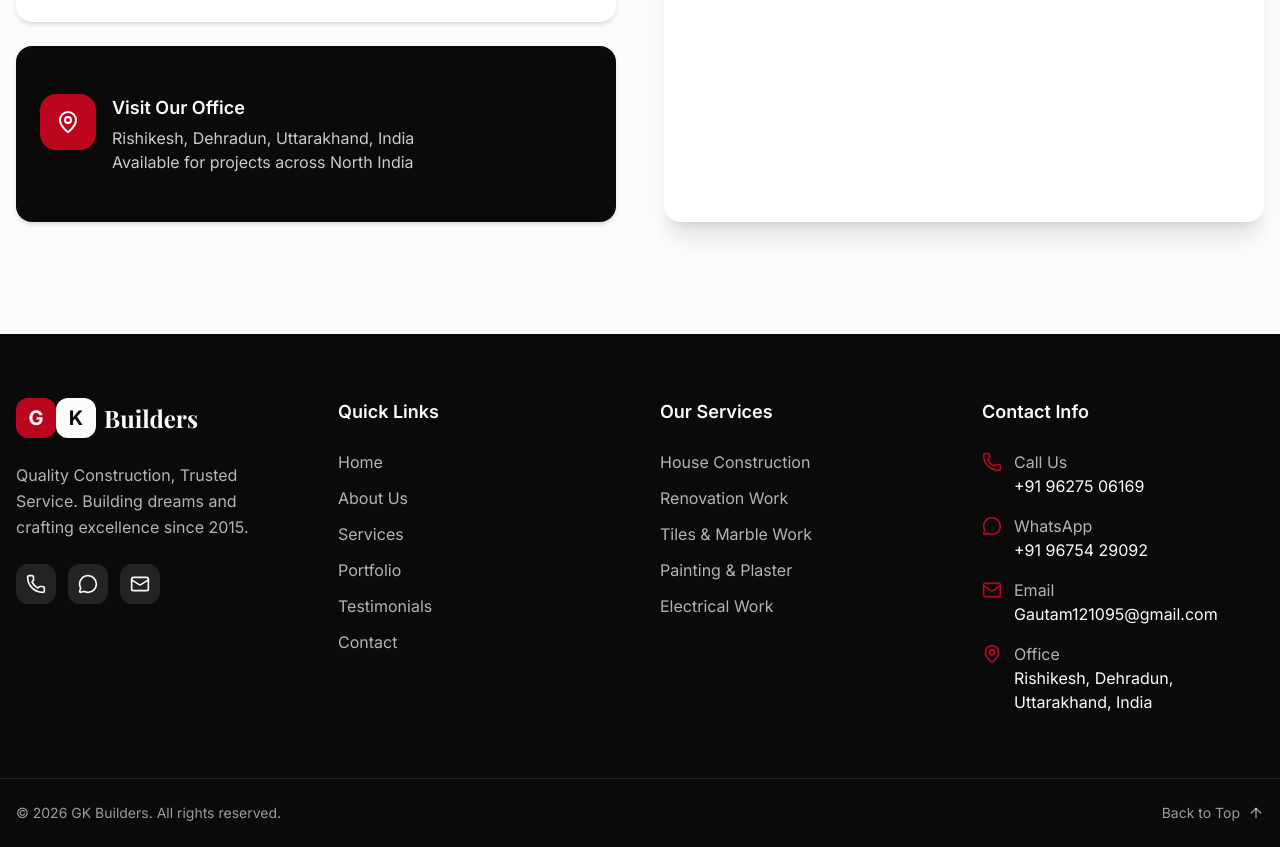
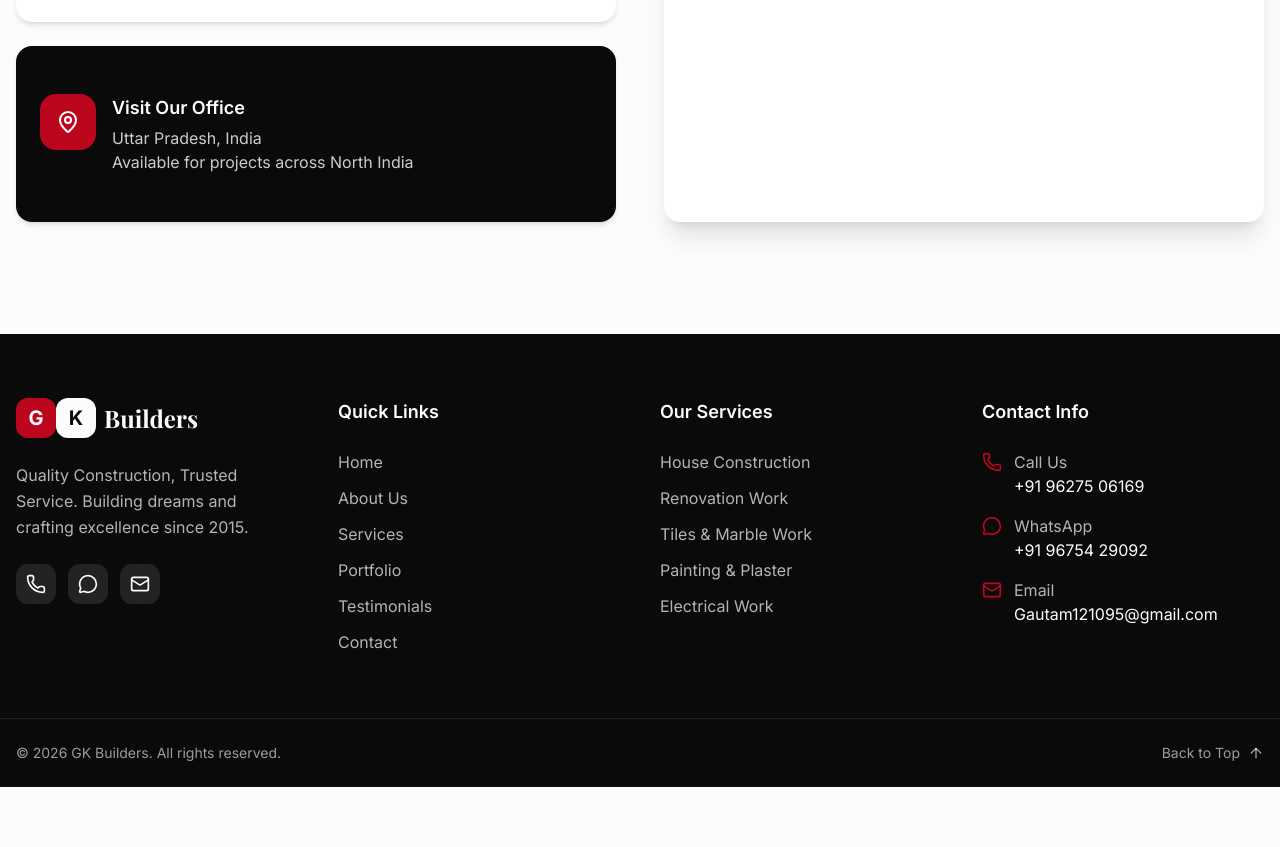
Before and after one commit to knowledgebyvkconnect/gk-builders, a Next.js app: page / in a window 1280 px wide. Shown: the part 6560-7407 px from the top of the page. After the commit the page ends 7347 px from the top, so only its background shows below. Built offline with nearby package versions, Linux system fonts and the light colour scheme; a web font is replaced by a local one.

Commit message:
Initial commit from v0
#VERCEL_SKIP

```diff
--- a/components/contact.tsx
+++ b/components/contact.tsx
@@ -102,7 +102,7 @@ export function Contact() {
                   <div>
                     <h3 className="font-semibold text-lg mb-1">Visit Our Office</h3>
                     <p className="text-background/80">
-                      Rishikesh, Dehradun, Uttarakhand, India
+                      Uttar Pradesh, India
                       <br />
                       Available for projects across North India
                     </p>
--- a/components/footer.tsx
+++ b/components/footer.tsx
@@ -1,5 +1,5 @@
 import Link from "next/link"
-import { Phone, MessageCircle, Mail, ArrowUp, MapPin } from "lucide-react"
+import { Phone, MessageCircle, Mail, ArrowUp } from "lucide-react"
 
 const quickLinks = [
   { href: "#home", label: "Home" },
@@ -140,20 +140,6 @@ export function Footer() {
                   </a>
                 </div>
               </li>
-              <li className="flex items-start gap-3">
-                <MapPin className="w-5 h-5 text-primary flex-shrink-0 mt-0.5" />
-                <div>
-                  <div className="text-background/70">Office</div>
-                  <a
-                    href="https://www.google.com/maps/search/Rishikesh,+Dehradun,+Uttarakhand,+India"
-                    target="_blank"
-                    rel="noopener noreferrer"
-                    className="hover:text-primary transition-colors"
-                  >
-                    Rishikesh, Dehradun, Uttarakhand, India
-                  </a>
-                </div>
-              </li>
             </ul>
           </div>
         </div>
```
Also changed, not shown: 1 other file (tests, documents, lock files or other folders).
